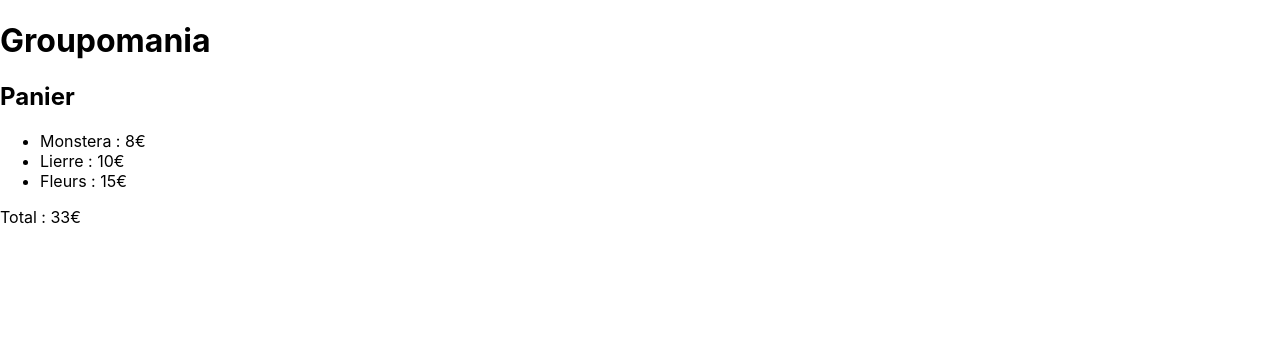
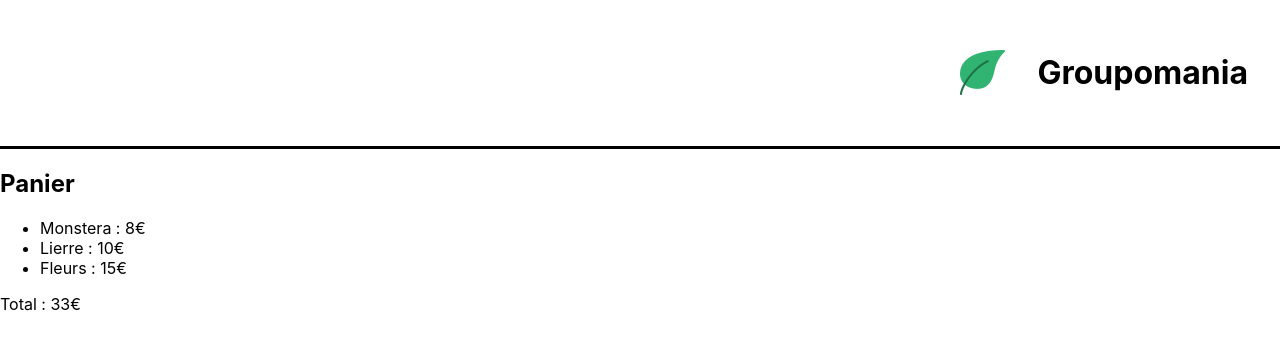
Before and after one commit to MarionCd/Marion_Carraud_7_27012022, a React (Create React App) app in the folder groupomania/: page / in a window 1280 px wide. Shown: the top 350 px of the page. Built offline with nearby package versions, Linux system fonts and the light colour scheme.

Commit message:
logo la maison jungle exercice react

```diff
--- a/groupomania/src/components/Banner.js
+++ b/groupomania/src/components/Banner.js
@@ -1,5 +1,14 @@
+import '../styles/Banner.css'
+import logo from '../assets/logo.png'
+
 function Banner() {
-    return <h1>Groupomania</h1>
+    const title = "Groupomania"
+    return (
+        <div className='lmj-banner'>
+            <img src ={logo} alt ="Groupomania" className='lmj-logo'/>
+            <h1 className='lmj-title'>{title}</h1>
+        </div>
+    )
 }
 
 export default Banner
--- a/groupomania/src/index.js
+++ b/groupomania/src/index.js
@@ -1,6 +1,6 @@
 import React from 'react';
 import ReactDOM from 'react-dom';
-import './index.css';
+import './styles/index.css';
 import App from './components/App';
 
 // import reportWebVitals from './reportWebVitals';
--- /dev/null
+++ b/groupomania/src/styles/Banner.css
@@ -0,0 +1,19 @@
+.lmj-banner {
+	color: black;
+	text-align: right;
+	padding: 32px;
+	border-bottom: solid 3px black;
+	display: flex;
+	justify-content: flex-end;
+	flex-direction: row;
+	align-items: center;
+}
+
+.lmj-title {
+	padding-left: 32px;
+}
+
+.lmj-logo {
+	height: 45px;
+	width: 45px;
+}
```
Also changed, not shown: groupomania/src/assets/logo.png (added), groupomania/src/styles/index.css (renamed from groupomania/src/index.css).
